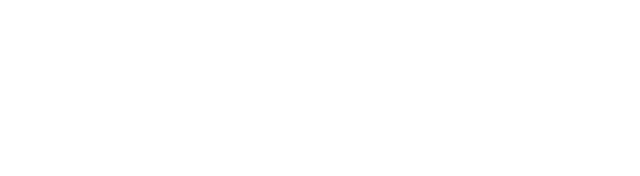
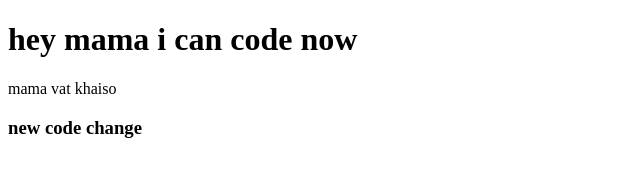
Before and after one commit to Rajeebce98/My-second-repo, a plain HTML site: page index.html in a window 1280 px wide. Shown: the whole page, without its empty margins (0-640 px from the left). Drawn offline with Linux system fonts and the light colour scheme.

Commit message:
added header

```diff
--- a/index.html
+++ b/index.html
@@ -4,9 +4,11 @@
     <meta charset="UTF-8">
     <meta http-equiv="X-UA-Compatible" content="IE=edge">
     <meta name="viewport" content="width=device-width, initial-scale=1.0">
-    <title>Document</title>
+    <title>My-second-repo</title>
 </head>
 <body>
-
+    <h1>hey mama i can code now</h1>
+    <p>mama vat khaiso</p>
+    <h3>new code change</h3>
 </body>
 </html>
```
